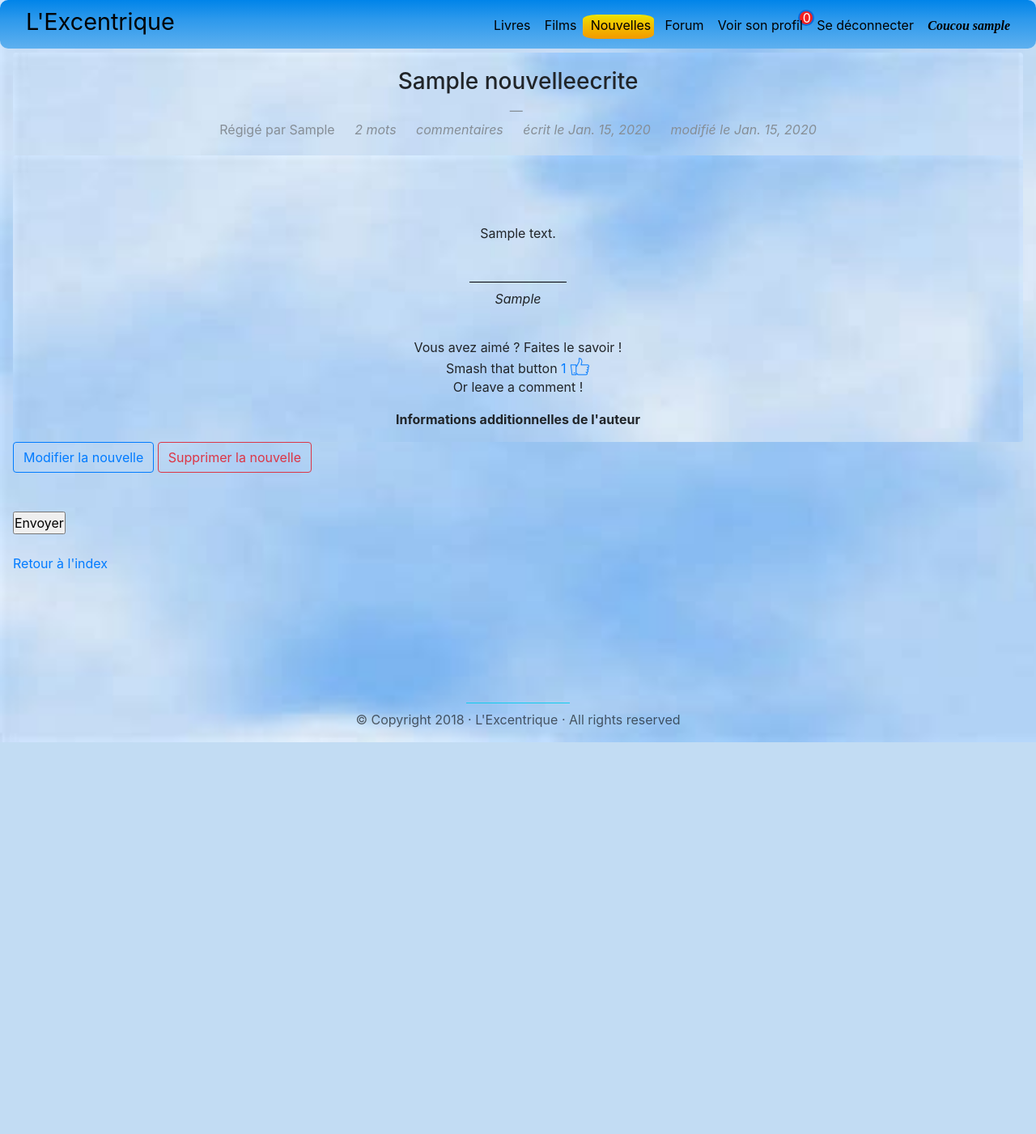
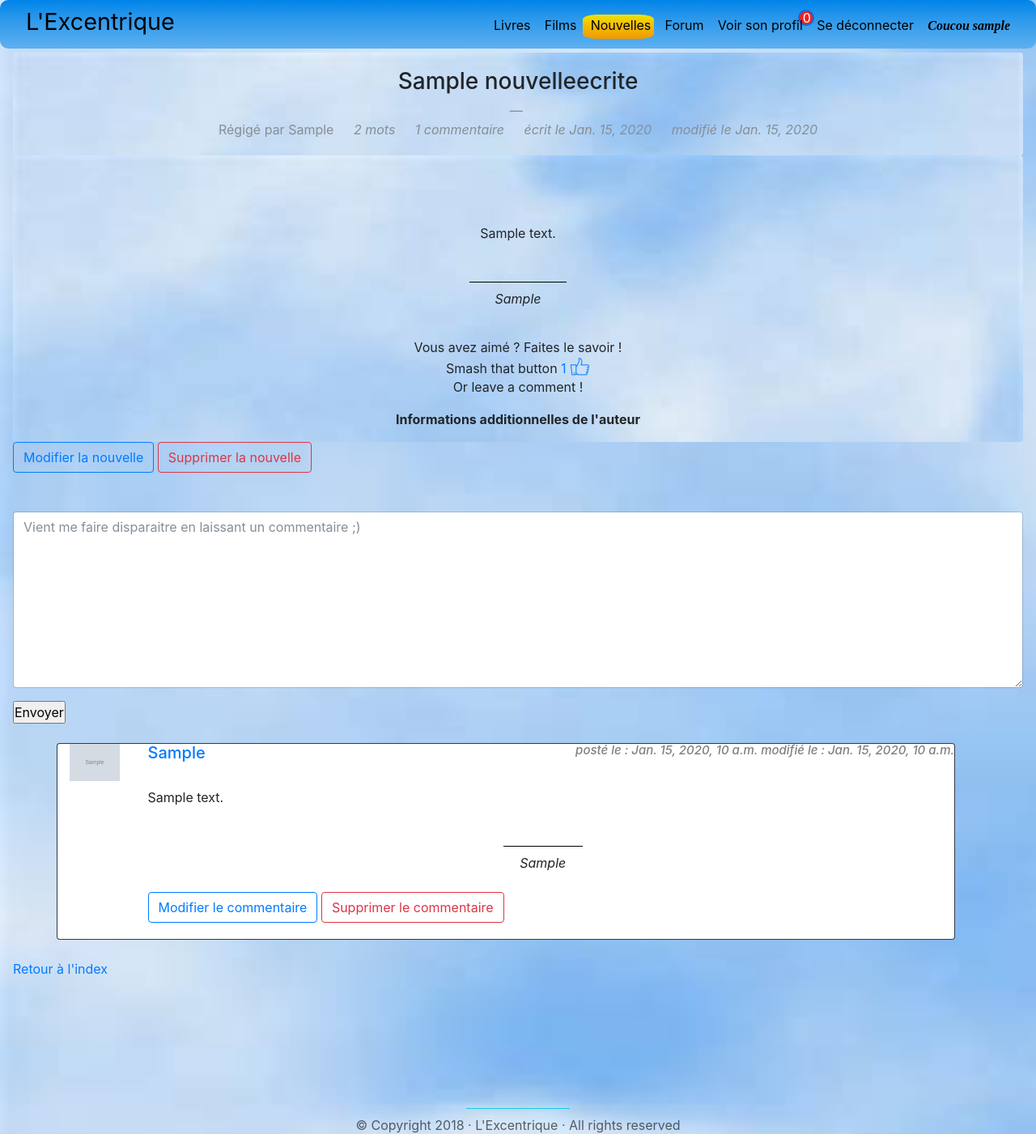
Before and after one commit to Vlidimi/site-perso, a Django app: a page that uses nouvelle/templates/nouvelle/show.html in a window 1280 px wide. Shown: the top 1401 px of the page at 81% size. Before the commit the page ends 917 px from the top, so only its background shows below. Run offline with Django 3.2, Linux system fonts and the light colour scheme; a user stored in the database is signed in; tables that the repository leaves empty hold one stand-in row (values such as "Sample post"); grey boxes marked "Sample" are stand-in pictures; some libraries are stand-ins or nearby versions.

Commit message:
Ajout partie commentaire Nouvelle

```diff
--- a/nouvelle/forms.py
+++ b/nouvelle/forms.py
@@ -1,5 +1,5 @@
 from django import forms
-from .models import NouvelleEcrite
+from .models import NouvelleEcrite, CommentSection
 from connexion.models import User
 # import markdown
 
@@ -30,3 +30,8 @@ class NouvelleForm(forms.ModelForm):
         if not contenu:
             self.add_error("contenu","Il faut bien écrire un petit quelque chose ! Je ne me permettrai pas de douter de votre génie créatif mais quand même ... laissez le s'exprimer ;) ")
         return cleaned_data
+
+class CommentSectionForm(forms.ModelForm):
+    class Meta:
+        model = CommentSection
+        fields = ('comment',)
--- a/nouvelle/models.py
+++ b/nouvelle/models.py
@@ -52,3 +52,50 @@ class NouvelleEcrite(models.Model):
 		nous traiterons plus tard dans l'administration
 		"""
 		return "{0} de {1}".format(self.titre, self.auteur_nouvelle)
+
+class CommentSection(models.Model):
+    nouvelle = models.ForeignKey(NouvelleEcrite, on_delete=models.CASCADE)
+    auteur_comment = models.ForeignKey(User, on_delete=models.CASCADE, related_name='nouvelle_auteur_comment')
+
+    date = models.DateTimeField(auto_now_add=True)
+    updated_at = models.DateTimeField(auto_now=True)
+    comment = models.TextField()
+    modification = models.BooleanField(default=False)
+    number_words = models.IntegerField(default=0)
+    nombre_mots_afficher = models.IntegerField(default=0)
+
+    def save(self, *args, **kwargs):
+        self.number_words = len(str(self.comment).split()) + 10*list(self.comment).count('\n')
+        #Traite le cas des longs commentaires avec une option "Lire la suite"
+        #Traitement spécifique aux commentaires avec beaucoup de saut de ligne
+        #On définit ici une limite de 100 mots visible par commentaire
+        #Un saut de ligne correspond à 10 mots
+        indice = 0
+        nombre_mots_afficher = 0
+        liste = list(str(self.comment))
+        limite_mot = 100 #Nombre de mots max par commentaire à afficher avant un "Lire plus"
+        if liste[0] != ' ' and liste[0] != '\n' and liste[0] != '\r':
+            nombre_mots_afficher = 1
+
+        while indice < len(liste)-1:
+            indice += 1
+            if liste[indice-1] == ' ' or liste[indice-1] == '\n' or liste[indice-1] == '\r':
+                if liste[indice] != ' ' and liste[indice] != '\n' and liste[indice] != '\r':
+                    nombre_mots_afficher += 1
+                    limite_mot = limite_mot-1
+            if liste[indice] == '\n':
+                limite_mot = limite_mot - 10
+            if limite_mot <= 0:
+                break
+        self.nombre_mots_afficher = nombre_mots_afficher
+        super(CommentSection, self).save(*args, **kwargs)
+
+    def get_absolute_url(self):
+        return reverse('nouvelle:show', kwargs={'id':self.nouvelle.id, 'slug':self.nouvelle.slug})
+
+    def __str__(self):
+        return self.auteur_comment.profile.pseudo #auteur_comment
+
+    class Meta:
+        verbose_name = "comment"
+        ordering = ['-date']
--- /dev/null
+++ b/nouvelle/templates/nouvelle/ajax_modify_comment.html
@@ -0,0 +1,6 @@
+<form method="post" enctype="multipart/form-data" novalidate>
+    {% csrf_token %}
+    {% include './form_help.html' with form=form_comment %}
+
+	<input type="submit" value="Submit" name="{{ modifier_commentaire_id }}" />
+</form>
--- a/nouvelle/templates/nouvelle/show.html
+++ b/nouvelle/templates/nouvelle/show.html
@@ -100,6 +100,54 @@
 </form>
 {% endif %}
 
+<br>
+{% for comment in nouvelleecrite.commentsection_set.all %}
+
+	<div class="container " style="left: 0;position: relative;" >
+        <div class="card-group row " style="width: 100%; ">
+            <div class="card border-right-0 border-dark col-md-1  ">
+                <img class="card-img-top-center" style="max-width: 100%; height: auto;text-align: center" src="{{ MEDIA_URL }}{{ comment.auteur_comment.profile.avatar }}" alt="Card image cap">
+            </div>
+            <div class="card border border-dark border-left-0">
+            	<h5 class="card-title">
+            		<a class="card-body" href="{% url 'connexion:profile-other-user' comment.auteur_comment.profile.slug_pseudo %}">{{ comment.auteur_comment.profile.pseudo }}</a>
+            		<div style="float:right; font-size: 15px; color: grey; font-style:italic">
+            		posté le : {{ comment.date }}
+            		{% if comment.modification %}
+						modifié le : {{ comment.updated_at }}
+					{% endif %}
+					</div>
+				</h5>
+				<div class="card-body" id="message_{{ comment.id }}">
+					{% if comment.number_words <= 100 %}
+						{{ comment.comment|markdown }}
+					{% else %}
+						<div id="show_short_comment_{{ comment.pk }}"  style="display: inline;">
+							{{ comment.comment|markdown|truncatewords:comment.nombre_mots_afficher }}
+							<div id="button_more_comment" id_comment = "{{ comment.pk }}" style="font-weight:bold"> Lire la suite </div>
+						</div>
+						<div id="show_long_comment_{{ comment.pk }}"  style="display: none;">
+							{{ comment.comment|markdown }}
+							<div id="button_less_comment" id_comment = "{{ comment.pk }}" style="font-weight:bold"> Moins </div>
+						</div>
+					{% endif %}
+					<br>
+					{% if comment.auteur_comment.profile.signature != '' %}
+					<div class="signature"> {{ comment.auteur_comment.profile.signature }}</div>
+					{% endif %}
+					<br>
+					{% if user == comment.auteur_comment or user.is_superuser %}
+						<div class="btn btn-outline-primary comment_button" href="{% url 'nouvelle:ajax-modify-comment' %}" id_comment="{{ comment.id }}">Modifier le commentaire</div>
+						<a class="btn btn-outline-danger" href="{% url 'nouvelle:comment-delete' nouvelleecrite.id nouvelleecrite.slug comment.pk %}">Supprimer le commentaire</a>
+					{% endif %}
+				</div>
+			</div>
+		</div>
+
+	</div>
+
+{% endfor %}
+
 
 <br>
 <a href="{% url 'nouvelle:index' %}">Retour à l'index </a>
--- a/nouvelle/urls.py
+++ b/nouvelle/urls.py
@@ -8,9 +8,11 @@ urlpatterns = [
 	path('<int:id>/<slug:slug>/update/', views.NouvelleUpdateView.as_view(), name='nouvelle-update'),
 	path('<int:id>/<slug:slug>/delete/', views.NouvelleDeleteView.as_view(), name='nouvelle-delete'),
 	path('write_a_nouvelle/', views.NouvelleCreateView.as_view(), name='write_a_nouvelle'),
-	path('<int:id>/<slug:slug>/', views.show, name='show'),
+	path('<int:id>/<slug:slug>/', views.show_blog, name='show'),
 	path('ajax/add_tag/', views.add_tag, name='add_tag'),
+	path('ajax/modify_comment/', views.modify_comment, name='ajax-modify-comment'),
 	path('<int:id>/<slug:slug>/likes/', views.NouvelleLikeToggle.as_view(), name='like-toggle'),
 	path('api/<int:id>/<slug:slug>/likes/', views.NouvelleLikeAPIToggle.as_view(), name='like-api-toggle'),
+	path('<int:id>/<slug:slug>/commentdelete/<int:pk>/', views.CommentDeleteView.as_view(), name='comment-delete'),
 
 ]
--- a/nouvelle/views.py
+++ b/nouvelle/views.py
@@ -1,6 +1,6 @@
 
-from .forms import NouvelleForm
-from .models import NouvelleEcrite, Tag
+from .forms import NouvelleForm, CommentSectionForm
+from .models import NouvelleEcrite, Tag, CommentSection
 from connexion.models import Profile
 from django.conf import settings
 from django.contrib import messages
@@ -23,6 +23,55 @@ def show(request, id, slug = ''):
 	post = get_object_or_404(NouvelleEcrite, pk=id)
 	nombre_mots = len(post.contenu.split())
 	return render(request, 'nouvelle/show.html', {'nouvelleecrite': post, 'numero': id, 'nombre_mots':nombre_mots})
+
+def show_blog(request, id, slug):
+	post = get_object_or_404(NouvelleEcrite, pk=id)
+	nombre_mots = len(post.contenu.split())
+	if request.method == 'POST' and request.user.is_authenticated and 'laisser_commentaire' in request.POST:
+	 	form = CommentSectionForm(request.POST)
+	 	if form.is_valid():
+	 		commentaire = form.save(commit=False)
+	 		commentaire.auteur_comment = request.user
+	 		commentaire.nouvelle = post
+	 		commentaire.save()
+	 		messages.success(request, "Commentaire envoyé ! Merci d'avoir pris le temps de partager votre avis :)")
+	 		form = CommentSectionForm()
+	 		return render(request, 'nouvelle/show.html', {'nouvelleecrite':post, 'form':form, 'nombre_mots':nombre_mots})
+
+	elif request.method == 'POST' and request.user.is_authenticated :
+		my_dict = dict(request.POST) #Request.POST est un QueryDict que l'on transforme en dict
+		for cle, valeur in my_dict.items(): #On balaie le dictionnaire
+			if valeur == ['Submit']: # Sans que je sache pourquoi le name de l'input dans ajax_modify_comment se retrouve en clé avec pour valeur ['Submit']
+				name = cle           # Etant donné que le nom est composé comme "modifier_commentaire_{{ id_comment }}"
+		type_button = name[:20]
+		id_comment = int(name[21:])
+		commentaire = get_object_or_404(CommentSection, pk=id_comment)
+		form = CommentSectionForm(request.POST, instance=commentaire)
+		if form.is_valid():
+			commentaire = form.save(commit=False)
+			commentaire.modification = True
+			commentaire.updated_at = datetime.datetime.now()
+			commentaire.auteur_comment = request.user
+			commentaire.nouvelle = post
+			commentaire.save()
+			messages.success(request, "Commentaire modifié ! On ne peut être parfait du premier coup ;) ")
+			form = CommentSectionForm()
+			return render(request, 'nouvelle/show.html', {'nouvelleecrite':post, 'form':form, 'nombre_mots':nombre_mots})
+	else:
+		form = CommentSectionForm()
+	return render(request, 'nouvelle/show.html', {'nouvelleecrite':post, 'form':form, 'nombre_mots':nombre_mots})
+
+
+
+
+@csrf_exempt
+def modify_comment(request): #Fonctionne avec requete ajax pour modifier un commentaire
+	if request.is_ajax() and request.method == 'POST':
+		id_comment = request.POST.get('id_comment', None) # On extrait l'id du commentaire à modifier
+		commentaire = get_object_or_404(CommentSection, pk=id_comment)
+		form = CommentSectionForm(instance=commentaire) # La form qui sera affichée
+		modifier_commentaire_id = "modifier_commentaire_" + str(id_comment) # Pour le nom que l'on récupèrera avec l'id afin de savoir quel commentaire a été modifié cf show_blog
+		return render(request, 'nouvelle/ajax_modify_comment.html', {'form_comment' : form, 'modifier_commentaire_id': modifier_commentaire_id})
 
 class NouvelleListView(ListView):
 	model = NouvelleEcrite
@@ -152,3 +201,20 @@ class NouvelleLikeAPIToggle(APIView):
 		"count": count,
 		}
 		return Response(data)
+
+
+
+class CommentDeleteView(LoginRequiredMixin, UserPassesTestMixin, DeleteView):
+	model = CommentSection
+	login_url = 'connexion:connexion'
+
+	def get_success_url(self): #Renvoie l'url en cas de succès
+		post = self.get_object()
+		messages.warning(self.request, "Commentaire supprimé :o Vous êtes donc allé jusqu'au bout, je ne sais si je dois saluer votre motivation :p J'espère quand même que ce n'était qu'un méchant commentaire :3")
+		return  reverse("nouvelle:show", kwargs={'id':post.article.id, 'slug':post.article.slug})
+
+	def test_func(self): #Permet d'établir des conditions pour pouvoir faire l'action
+		post = self.get_object()
+		if self.request.user.username == post.auteur_comment or self.request.user.is_superuser == True:
+			return True
+		return False
```
Also changed, not shown: nouvelle/templates/nouvelle/commentsection_confirm_delete.html (added, +49 -0 lines), nouvelle/migrations/0002_commentsection.py (added).
